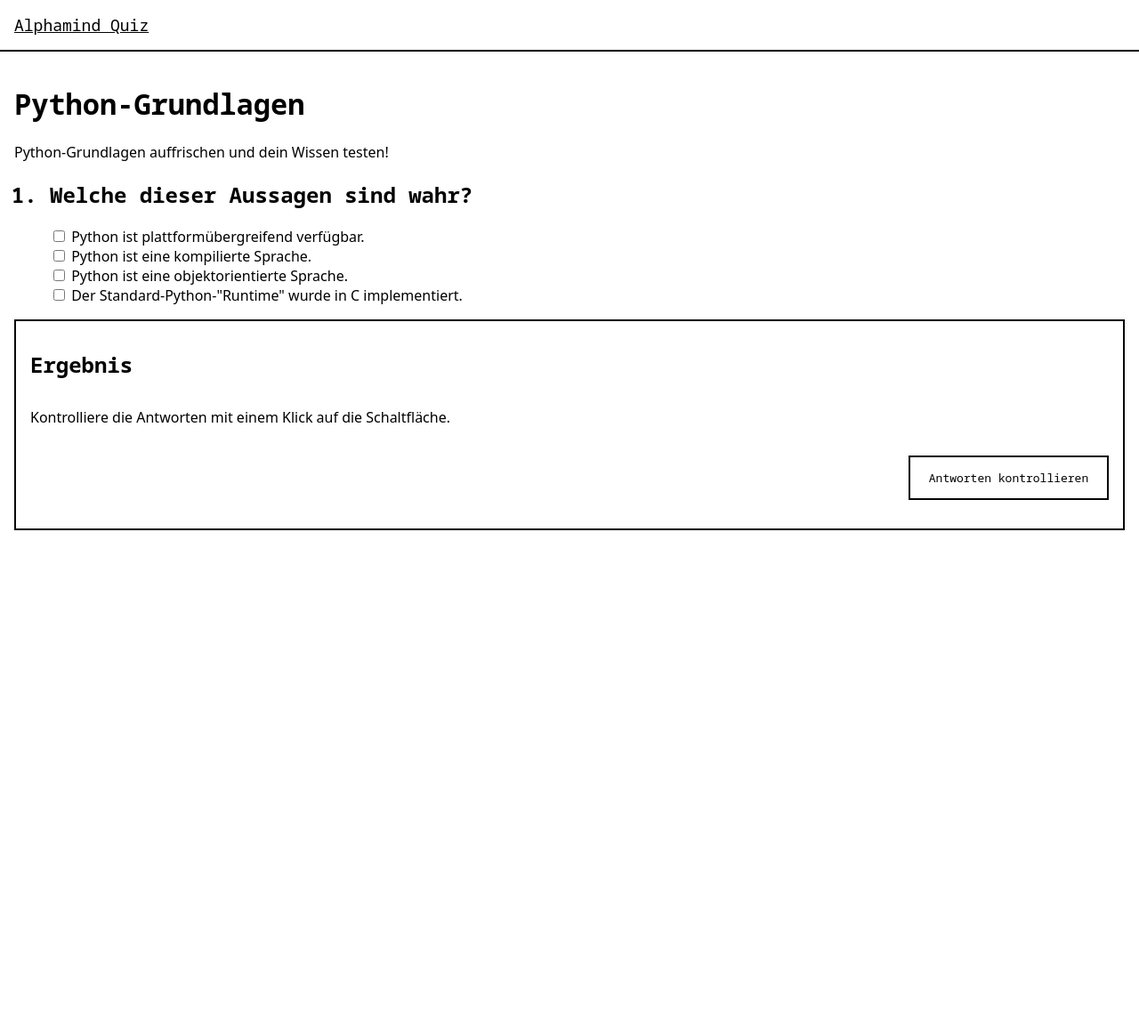
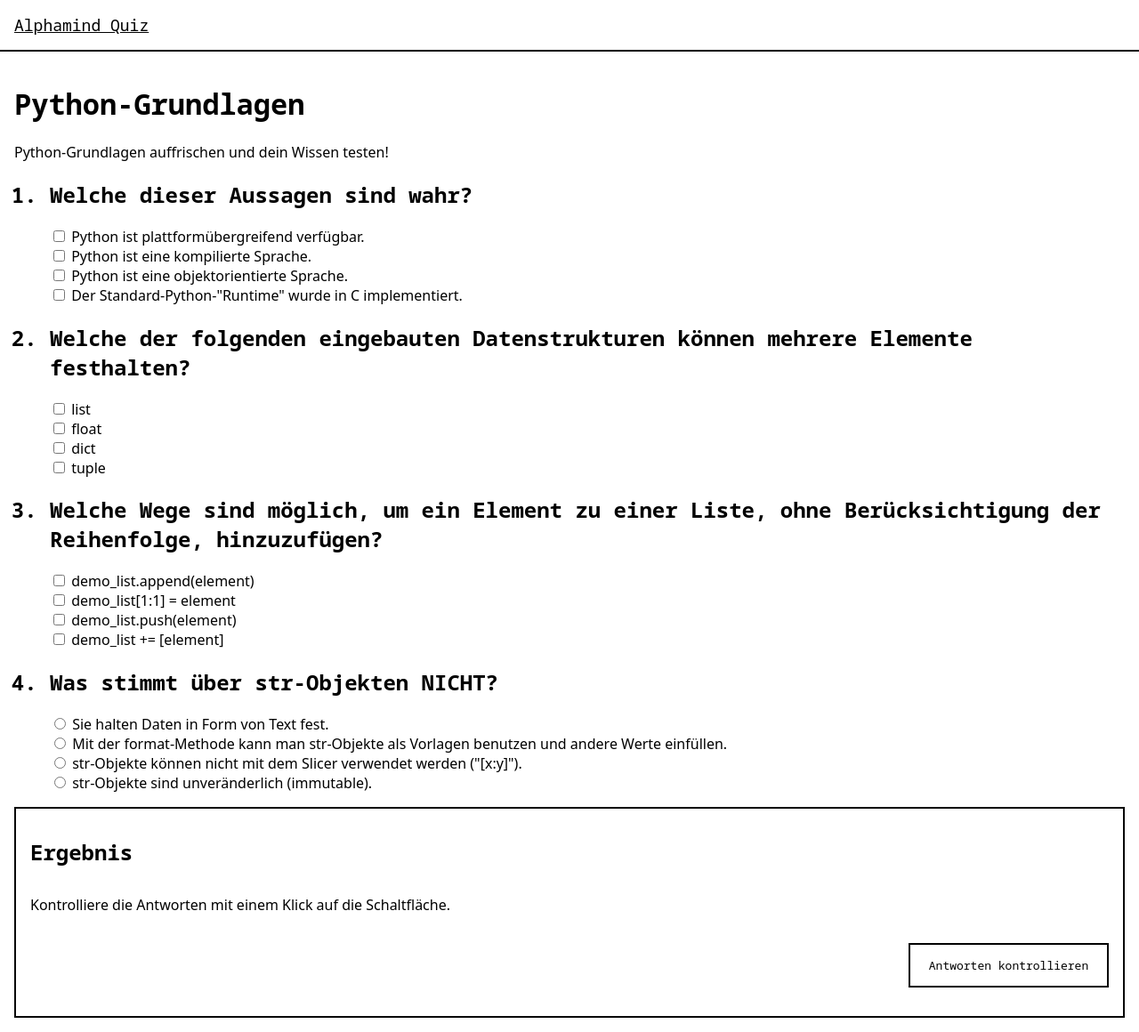
Before and after one commit to zhengliw/alphamind, a Jekyll site: the page built from quiz/python-basics.html, in a window 1280 px wide and 1160 px high. Shown: the whole window at 89% size. Built offline with Jekyll 4.4.1, drawn with Linux system fonts in a browser that asks for light colours.

```diff
--- a/_data/quiz/python-basics.json
+++ b/_data/quiz/python-basics.json
@@ -24,6 +24,72 @@
 					"correct": true
 				}
 			]
+		},
+		{
+			"label": "Welche der folgenden eingebauten Datenstrukturen können mehrere Elemente festhalten?",
+			"type": "checkbox",
+			"options" : [
+				{
+					"label": "list",
+					"correct": true
+				},
+				{
+					"label": "float",
+					"correct": false
+				},
+				{
+					"label": "dict",
+					"correct": true
+				},
+				{
+					"label": "tuple",
+					"correct": true
+				}
+			]
+		},
+		{
+			"label": "Welche Wege sind möglich, um ein Element zu einer Liste, ohne Berücksichtigung der Reihenfolge, hinzuzufügen?",
+			"type": "checkbox",
+			"options": [
+				{
+					"label": "demo_list.append(element)",
+					"correct": true
+				},
+				{
+					"label": "demo_list[1:1] = element",
+					"correct": true
+				},
+				{
+					"label": "demo_list.push(element)",
+					"correct": false
+				},
+				{
+					"label": "demo_list += [element]",
+					"correct": true
+				}
+			]
+		},
+		{
+			"label": "Was stimmt über str-Objekten NICHT?",
+			"type": "radio",
+			"options": [
+				{
+					"label": "Sie halten Daten in Form von Text fest.",
+					"correct": false
+				},
+				{
+					"label": "Mit der format-Methode kann man str-Objekte als Vorlagen benutzen und andere Werte einfüllen.",
+					"correct": false
+				},
+				{
+					"label": "str-Objekte können nicht mit dem Slicer verwendet werden (\"[x:y]\").",
+					"correct": true
+				},
+				{
+					"label": "str-Objekte sind unveränderlich (immutable).",
+					"correct": false
+				}
+			]
 		}
 	]
 }
--- a/_includes/quiz.js
+++ b/_includes/quiz.js
@@ -4,15 +4,26 @@ function checkAnswers(quiz) {
 	for(let i = 0; i < quiz.questions.length; i++) {
 		let subtotal = 0;
 		let subcorrect = 0;
-		for(let j = 0; j < quiz.questions[i].options.length; j++, subtotal++) {
+		let isRadio = false;
+		if(quiz.questions[i].type === "radio") {
+			subtotal = 1;
+			isRadio = true;
+		}
+		for(let j = 0; j < quiz.questions[i].options.length; j++) {
 			let option = document.getElementById(`question-${i + 1}-option-${j + 1}-input`);
 			let option_container = document.getElementById(`question-${i + 1}-option-${j + 1}`);
 			option_container.classList.remove("option-correct", "option-incorrect");
 			if(option.checked == quiz.questions[i].options[j].correct) {
 				option_container.classList.add("option-correct");
-				subcorrect++;
+				if(isRadio) {
+					subcorrect = 1;
+					break;
+				}
 			} else {
 				option_container.classList.add("option-incorrect");
+			}
+			if(!isRadio) {
+				subtotal++;
 			}
 		}
 		let score = document.getElementById(`question-${i + 1}-score`);
```
